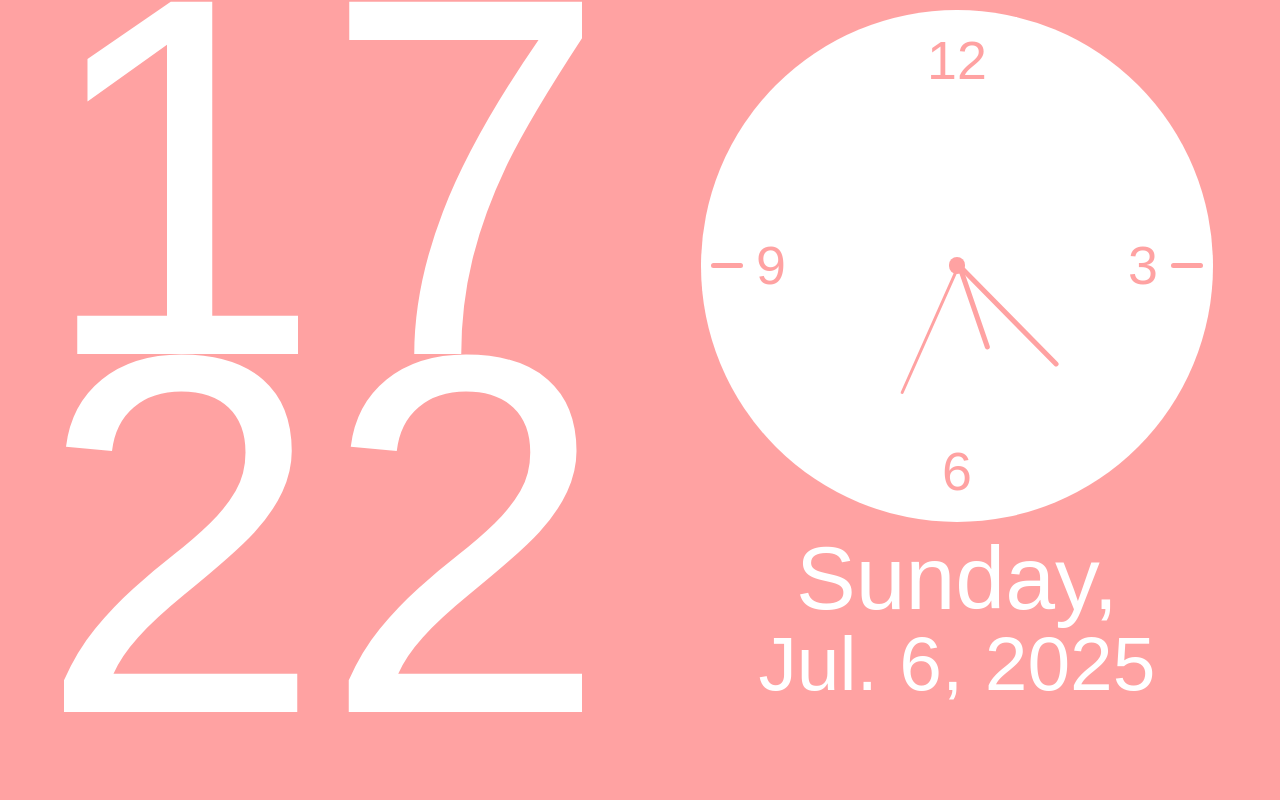
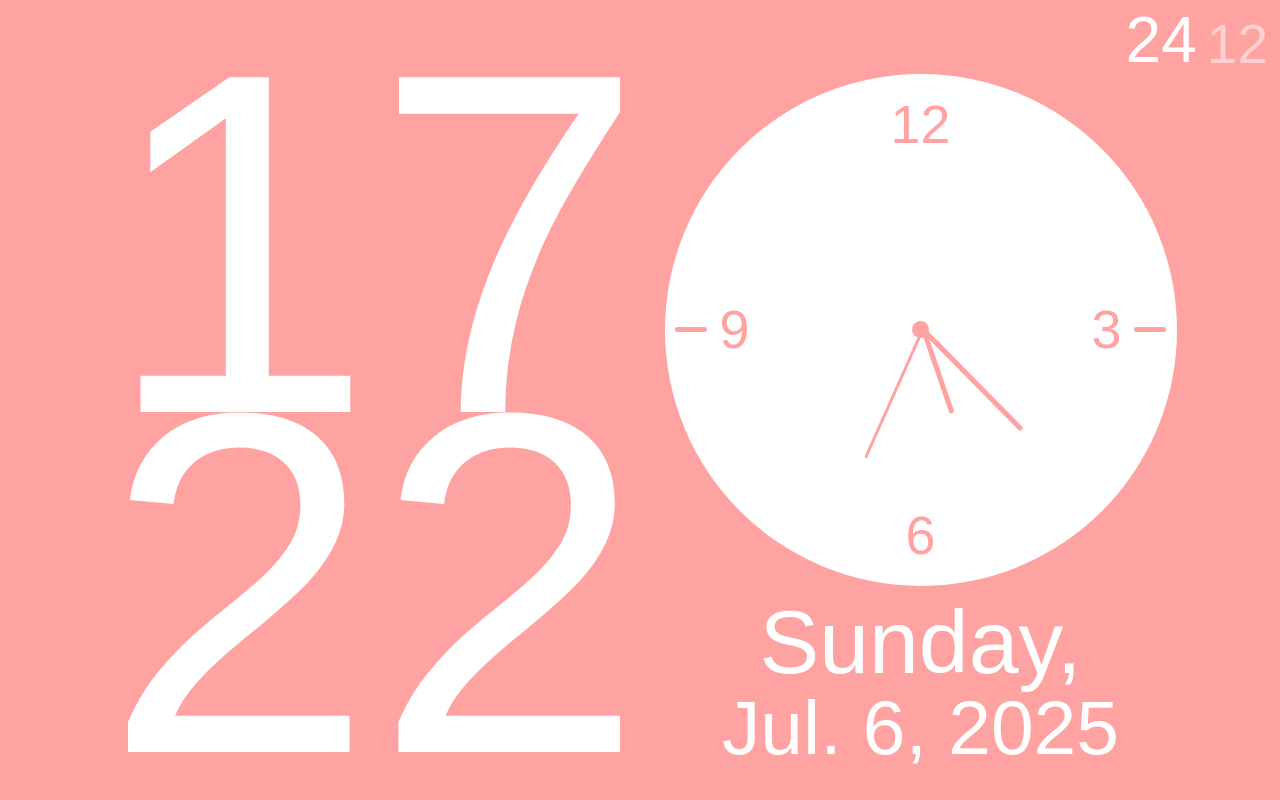
Before and after one commit to jmaduafo/wisp, a React (Vite) app: page /date-time in a window 1280 px wide. Built offline with nearby package versions, Linux system fonts and the light colour scheme; no server answers; a web font is replaced by a local one.

Commit message:
added 12 and 24 hour format and allow user to choose which they want

```diff
--- a/src/components/pages/date-time/DateTime.tsx
+++ b/src/components/pages/date-time/DateTime.tsx
@@ -15,6 +15,8 @@ function DateTime() {
   const [minDeg, setMinDeg] = useState<number | undefined>();
   const [secDeg, setSecDeg] = useState<number | undefined>();
 
+  const [is12, setIs12] = useState(false);
+
   useEffect(() => {
     const time = setInterval(() => {
       setHours(fullTime().hours);
@@ -29,16 +31,72 @@ function DateTime() {
     return () => clearInterval(time);
   }, []);
 
+  const checkHours = () => {
+    if (is12) {
+      if (+hours % 12 === 0) {
+        return "12"
+      } else if (+hours > 12 && +hours < 22) {
+        return "0" + +hours % 12
+      } else if (+hours >= 22 && +hours <= 23) {
+        return +hours % 12
+      } else {
+        return hours
+      }
+    } else {
+      return hours
+    }
+  }
+
   return (
-    <Widget className="flex items-center justify-center">
+    <Widget className="">
       {day === "--" ? (
         <Loader />
       ) : (
         // basic: text-[32vw] leading-[.9]
-          <div className="flex gap-3 w-full">
-            <div className="text-[40vw] elegant flex-1 flex flex-col justify-center items-center">
-              <p className="leading-[.70]">{hours}</p>
-              <p className="leading-[.70]">{minutes}</p>
+        <>
+          {/* 12 OR 24 HOUR TIME CHOICE */}
+          <div className="flex justify-end gap-2.5 items-end">
+            <button
+              onClick={() => setIs12(false)}
+              disabled={!is12}
+              className={`${
+                !is12
+                  ? "text-[5vw] opacity-100"
+                  : "text-[4.3vw] opacity-50 cursor-pointer"
+              } leading-[1] cursor-pointer`}
+            >
+              24
+            </button>
+            <button
+              onClick={() => setIs12(true)}
+              disabled={is12}
+              className={`${
+                !is12
+                  ? "text-[4.3vw] opacity-50 cursor-pointer"
+                  : "text-[5vw] opacity-100"
+              } leading-[1]`}
+            >
+              12
+            </button>
+          </div>
+          <div className="w-full h-full flex items-center justify-center">
+            <div className={`flex ${is12 ? "gap-2" : "gap-5"}`}>
+              <div className="flex items-start elegant">
+                {/* CHECKS IF IT'S A 24 OR 12 HOUR CLOCK AND PRINTS THE  */}
+                {/* APPROPRIATE TIME */}
+                <div
+                  className={`text-[38vw] flex-1 flex flex-col justify-center items-center`}
+                >
+                  <p className="leading-[.7]">
+                    {checkHours()}
+                  </p>
+                  <p className="leading-[.7]">{minutes}</p>
+                </div>
+                <div className={`${is12 ? "block" : "hidden"}`}>
+                  <p className="text-[6.5vw] leading-[1]">
+                    {+hours % 24 < 12 ? "AM" : "PM"}
+                  </p>
+                </div>
               </div>
               <div className="flex-1 flex flex-col justify-center items-center gap-3">
                 <Analog hourDeg={hourDeg} minDeg={minDeg} secDeg={secDeg} />
@@ -52,6 +110,8 @@ function DateTime() {
                 </div>
               </div>
             </div>
+          </div>
+        </>
       )}
     </Widget>
   );
--- a/src/components/pages/main-menu/MainMenu.tsx
+++ b/src/components/pages/main-menu/MainMenu.tsx
@@ -14,7 +14,6 @@ import Controls from "../../ui/controls/Controls";
 import { v4 as uuid } from "uuid";
 import {
   doc,
-  getDoc,
   onSnapshot,
   serverTimestamp,
   setDoc,
@@ -79,6 +78,7 @@ function MainMenu() {
           secondary_color: null,
           style: "default",
           created_at: serverTimestamp(),
+          updated_at: null
         });
       } catch (err: any) {
         console.log(err.message);
```
Lines whose indentation alone changed are shown as unchanged.
